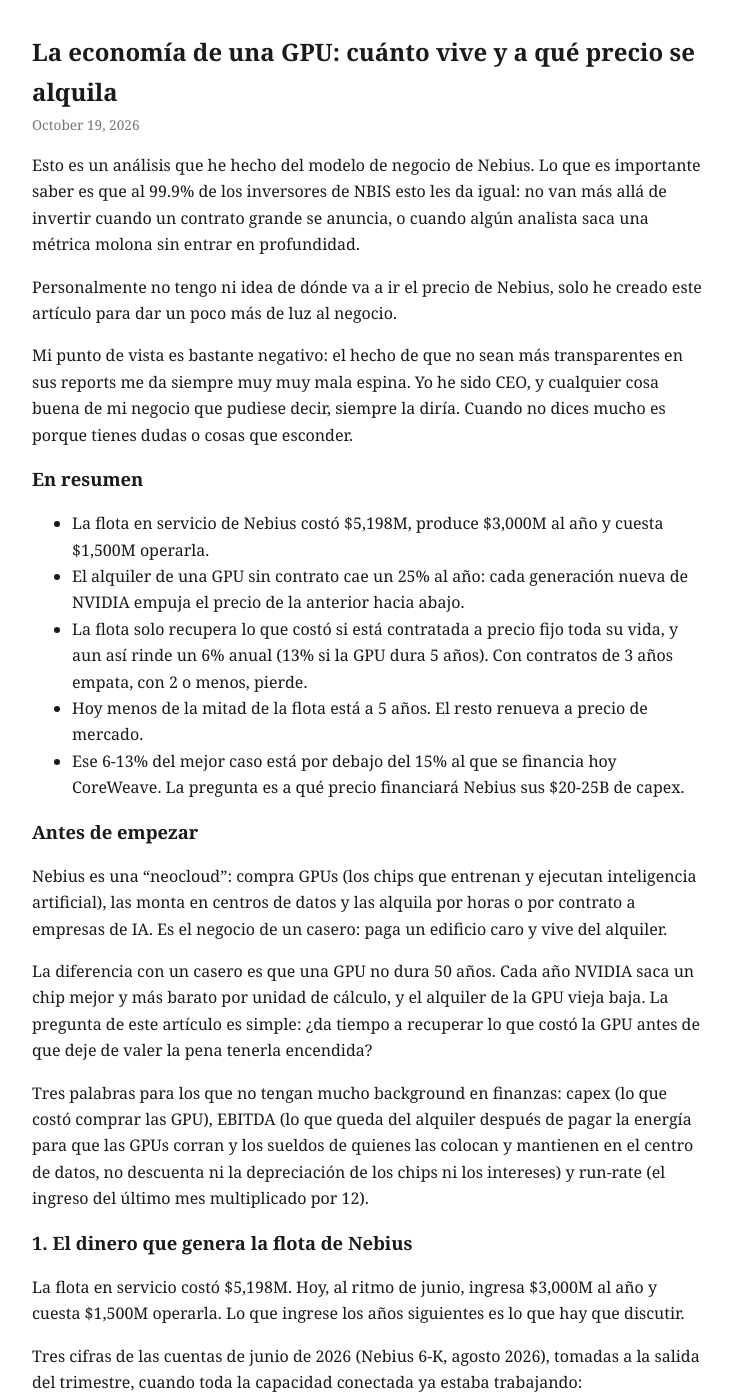
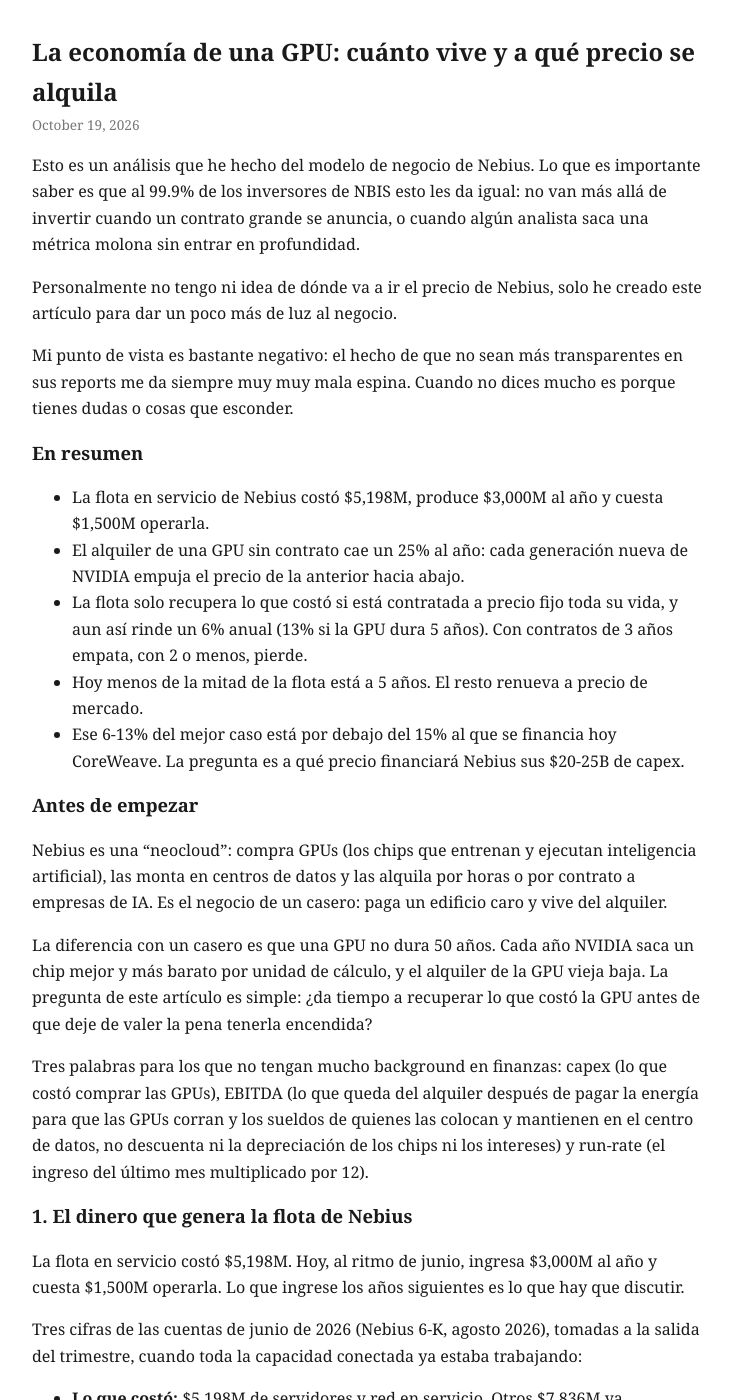
Before and after one commit to atapiawastaken/atapiawastaken.github.io, a Jekyll site: the page built from _posts/2026-10-19-economia-de-una-gpu.md, in a window 1280 px wide and 1400 px high. Shown: the whole window, without its empty margins (272-1004 px from the left). Built offline with Jekyll 4.4.1, drawn with Linux system fonts in a browser that asks for light colours; some of the changed text lies outside the part shown.

Commit message:
Update GPU economics post from edited source

```diff
--- a/_posts/2026-10-19-economia-de-una-gpu.md
+++ b/_posts/2026-10-19-economia-de-una-gpu.md
@@ -9,7 +9,7 @@ Esto es un análisis que he hecho del modelo de negocio de Nebius. Lo que es imp
 
 Personalmente no tengo ni idea de dónde va a ir el precio de Nebius, solo he creado este artículo para dar un poco más de luz al negocio.
 
-Mi punto de vista es bastante negativo: el hecho de que no sean más transparentes en sus reports me da siempre muy muy mala espina. Yo he sido CEO, y cualquier cosa buena de mi negocio que pudiese decir, siempre la diría. Cuando no dices mucho es porque tienes dudas o cosas que esconder.
+Mi punto de vista es bastante negativo: el hecho de que no sean más transparentes en sus reports me da siempre muy muy mala espina. Cuando no dices mucho es porque tienes dudas o cosas que esconder.
 
 ## En resumen
 
@@ -25,7 +25,7 @@ Nebius es una “neocloud”: compra GPUs (los chips que entrenan y ejecutan int
 
 La diferencia con un casero es que una GPU no dura 50 años. Cada año NVIDIA saca un chip mejor y más barato por unidad de cálculo, y el alquiler de la GPU vieja baja. La pregunta de este artículo es simple: ¿da tiempo a recuperar lo que costó la GPU antes de que deje de valer la pena tenerla encendida?
 
-Tres palabras para los que no tengan mucho background en finanzas: capex (lo que costó comprar las GPU), EBITDA (lo que queda del alquiler después de pagar la energía para que las GPUs corran y los sueldos de quienes las colocan y mantienen en el centro de datos, no descuenta ni la depreciación de los chips ni los intereses) y run-rate (el ingreso del último mes multiplicado por 12).
+Tres palabras para los que no tengan mucho background en finanzas: capex (lo que costó comprar las GPUs), EBITDA (lo que queda del alquiler después de pagar la energía para que las GPUs corran y los sueldos de quienes las colocan y mantienen en el centro de datos, no descuenta ni la depreciación de los chips ni los intereses) y run-rate (el ingreso del último mes multiplicado por 12).
 
 ## 1. El dinero que genera la flota de Nebius
 
```
Also changed, not shown: other parts of _posts/2026-10-19-economia-de-una-gpu.md (+2 -2 lines).
